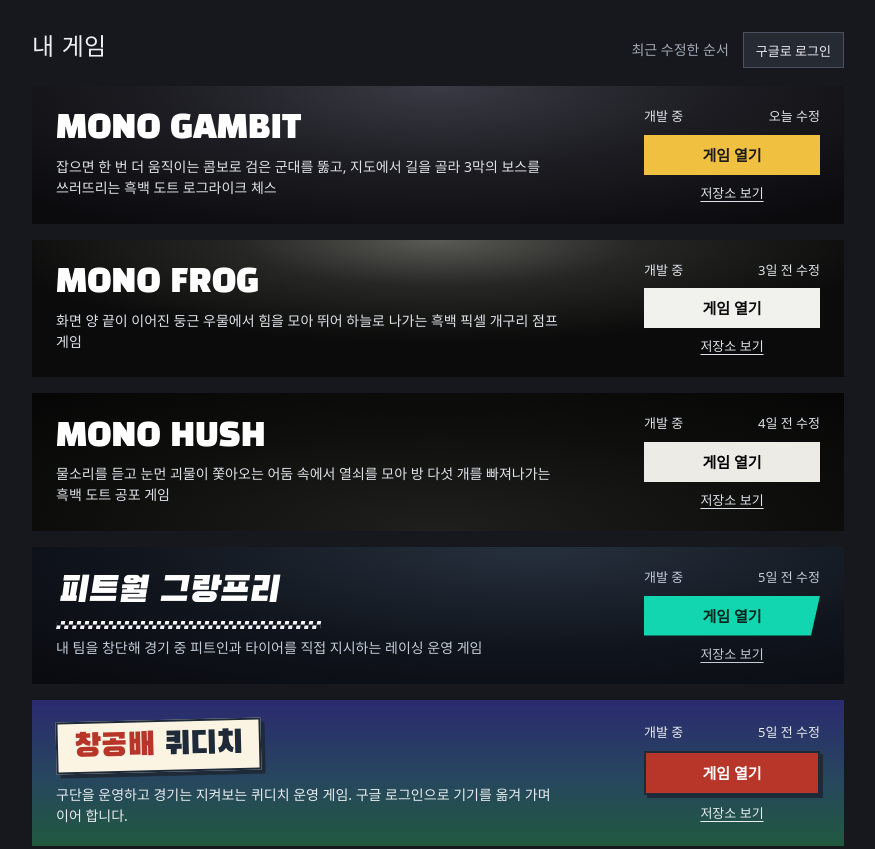
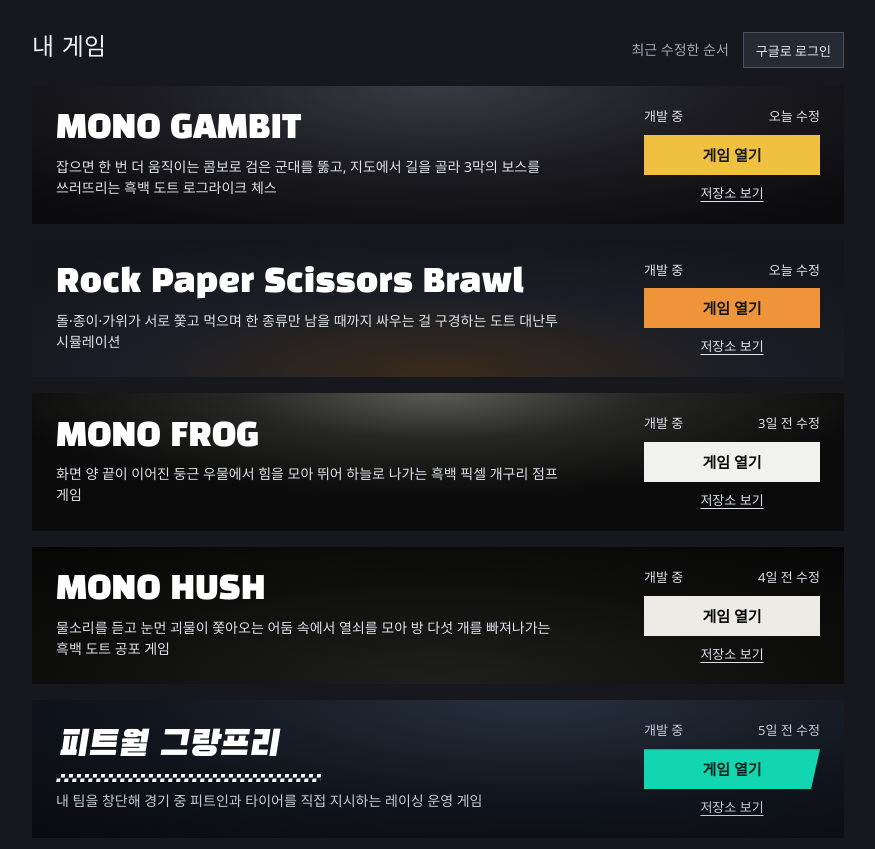
Before and after one commit to dobbi52/dobbi52.github.io, a plain HTML site: page index.html in a window 1280 px wide. Shown: the top 849 px of the page, without its empty margins (202-1077 px from the left). Drawn offline with Linux system fonts and the light colour scheme; no server answers; a web font is replaced by a local one.

Commit message:
Rock Paper Scissors Brawl 추가
Co-Authored-By: Claude Opus 5.5 <noreply@anthropic.com>
Claude-Session: https://claude.ai/code/session_01D2NA82Z4YokyPk2j2tvBvV

```diff
--- a/index.html
+++ b/index.html
@@ -117,6 +117,9 @@ const GAMES = [
   { repo:'mono-gambit', title:'MONO GAMBIT', status:'개발 중', updated:'2026-11-11T00:00:00Z',
     bg:'radial-gradient(70% 120% at 50% 0%,#3a3a44 0,#1c1c22 50%,#0b0b0e 100%)', btn:'#f0c040', btnInk:'#1b1b1b',
     desc:'잡으면 한 번 더 움직이는 콤보로 검은 군대를 뚫고, 지도에서 길을 골라 3막의 보스를 쓰러뜨리는 흑백 도트 로그라이크 체스' },
+  { repo:'rps-brawl', title:'Rock Paper Scissors Brawl', status:'개발 중', updated:'2026-11-10T15:23:00Z',
+    bg:'radial-gradient(70% 110% at 50% 100%,#3a2a1a 0,#1b1e26 55%,#14161c 100%)', btn:'#f0943a', btnInk:'#14161c',
+    desc:'돌·종이·가위가 서로 쫓고 먹으며 한 종류만 남을 때까지 싸우는 걸 구경하는 도트 대난투 시뮬레이션' },
 ];
 
 const CACHE_KEY = 'pushed-dates-v1';
```
Also changed, not shown: 1 other file.
